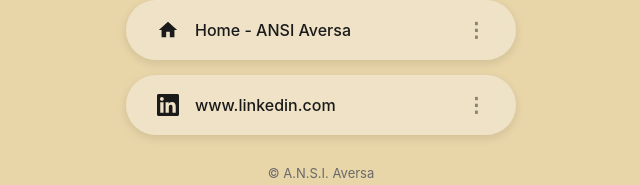
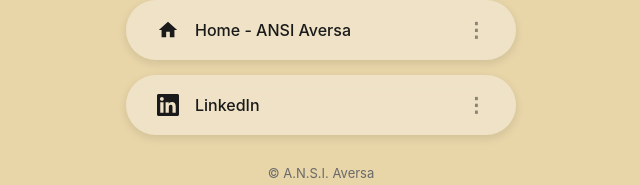
Before and after one commit to websmartsolution/ANSI-Aversa, a plain HTML site: page index.html in a window 1280 px wide. Shown: the part 624-809 px from the top of the page, without its empty margins (319-959 px from the left). Drawn offline with Linux system fonts and the light colour scheme.

Commit message:
Update index.html

```diff
--- a/index.html
+++ b/index.html
@@ -271,7 +271,7 @@
                             <path d="M20.447 20.452h-3.554v-5.569c0-1.328-.027-3.037-1.852-3.037-1.853 0-2.136 1.445-2.136 2.939v5.667H9.351V9h3.414v1.561h.046c.477-.9 1.637-1.85 3.37-1.85 3.601 0 4.267 2.37 4.267 5.455v6.286zM5.337 7.433c-1.144 0-2.063-.926-2.063-2.065 0-1.138.92-2.063 2.063-2.063 1.14 0 2.064.925 2.064 2.063 0 1.139-.925 2.065-2.064 2.065zm1.782 13.019H3.555V9h3.564v11.452zM22.225 0H1.771C.792 0 0 .774 0 1.729v20.542C0 23.227.792 24 1.771 24h20.451C23.2 24 24 23.227 24 22.271V1.729C24 .774 23.2 0 22.222 0h.003z"/>
                         </svg>
                     </div>
-                    <span>www.linkedin.com</span>
+                    <span>LinkedIn</span>
                 </div>
             </a>
         </div>
@@ -281,4 +281,5 @@
         </div>
     </div>
 </body>
+
 </html>
```
